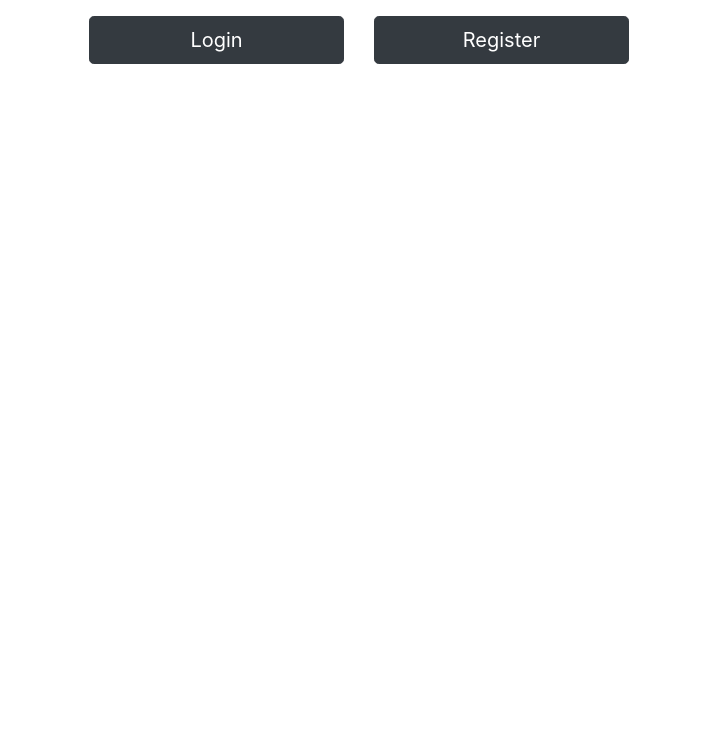
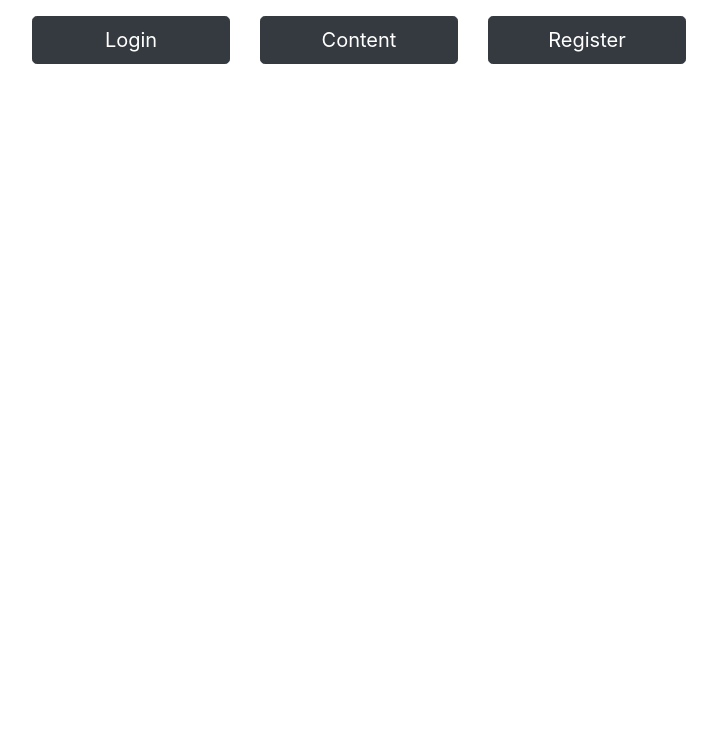
Before and after one commit to dsych/go-server, a plain HTML site: page public/index.html in a window 1280 px wide. Shown: the part 64-800 px from the top of the page, without its empty margins (281-998 px from the left). Drawn offline with nearby package versions, Linux system fonts and the light colour scheme.

Commit message:
Added Content and Back buttons

```diff
--- a/public/index.html
+++ b/public/index.html
@@ -23,6 +23,9 @@
                 <a href="./login/login.html" role="button" class="btn btn-dark btn-lg btn-block">Login</a>
             </div>
             <div class="col">
+                <a href="./content/" role="button" class="btn btn-dark btn-lg btn-block">Content</a>
+            </div>
+            <div class="col">
                 <a href="./login/register.html" role="button" class="btn btn-dark btn-lg btn-block">Register</a>
             </div>
             <div class="col"></div>
```
Also changed, not shown: public/content/index.html (+3 -0 lines).
